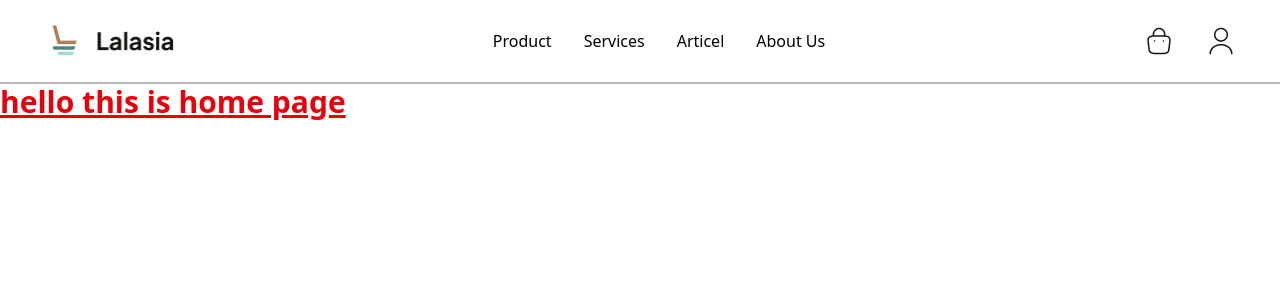
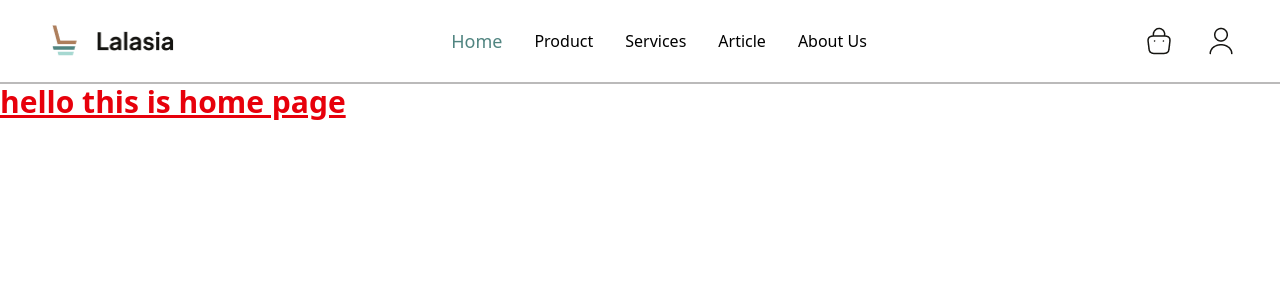
Before and after one commit to alirezafarmani20/Lalasia, a Vue app: page / in a window 1280 px wide. Shown: the top 300 px of the page. Built offline with nearby package versions, Linux system fonts and the light colour scheme.

Commit message:
format the code

```diff
--- a/src/assets/main.css
+++ b/src/assets/main.css
@@ -4,37 +4,37 @@
 
 @theme {
   --color-primary-1: #518581;
-  --color-primary-2: #6E9996;
-  --color-primary-3: #8BAEAB;
-  --color-primary-4: #A8C2C0;
-  --color-primary-5: #C5D6D5;
-  --color-primary-6: #DCE7E6;
-  --color-secondary-1: #FFB23F;
-  --color-secondary-2: #FFBF5F;
-  --color-secondary-3: #FFCC7F;
-  --color-secondary-4: #FFD89F;
-  --color-secondary-5: #FFE5BF;
-  --color-secondary-6: #FFF0D9;
+  --color-primary-2: #6e9996;
+  --color-primary-3: #8baeab;
+  --color-primary-4: #a8c2c0;
+  --color-primary-5: #c5d6d5;
+  --color-primary-6: #dce7e6;
+  --color-secondary-1: #ffb23f;
+  --color-secondary-2: #ffbf5f;
+  --color-secondary-3: #ffcc7f;
+  --color-secondary-4: #ffd89f;
+  --color-secondary-5: #ffe5bf;
+  --color-secondary-6: #fff0d9;
   --color-title-1: #151411;
-  --color-title-2: #3C3B39;
+  --color-title-2: #3c3b39;
   --color-title-3: #636260;
-  --color-title-4: #8A8988;
-  --color-title-5: #B1B1B0;
-  --color-title-6: #D0D0CF;
-  --color-paragraph-1: #AFADB5;
-  --color-paragraph-2: #BCBBC1;
-  --color-paragraph-3: #CAC8CE;
-  --color-paragraph-4: #D7D6DA;
-  --color-paragraph-5: #E4E4E6;
-  --color-paragraph-6: #EFEFF0;
-  --color-placeholder-1: #F9F9F9;
-  --color-placeholder-2: #FAFAFA;
-  --color-placeholder-3: #FBFBFB;
-  --color-placeholder-4: #FCFCFC;
-  --color-placeholder-5: #FDFDFD;
-  --color-placeholder-6: #FEFEFE;
-  --color-screen-1: #FFFFFF;
-  --color-screen-2: #F3F3F3;
+  --color-title-4: #8a8988;
+  --color-title-5: #b1b1b0;
+  --color-title-6: #d0d0cf;
+  --color-paragraph-1: #afadb5;
+  --color-paragraph-2: #bcbbc1;
+  --color-paragraph-3: #cac8ce;
+  --color-paragraph-4: #d7d6da;
+  --color-paragraph-5: #e4e4e6;
+  --color-paragraph-6: #efeff0;
+  --color-placeholder-1: #f9f9f9;
+  --color-placeholder-2: #fafafa;
+  --color-placeholder-3: #fbfbfb;
+  --color-placeholder-4: #fcfcfc;
+  --color-placeholder-5: #fdfdfd;
+  --color-placeholder-6: #fefefe;
+  --color-screen-1: #ffffff;
+  --color-screen-2: #f3f3f3;
 }
 
 * {
--- a/src/components/Header.vue
+++ b/src/components/Header.vue
@@ -10,7 +10,11 @@ import Navigation from "./Navigation.vue";
         <div class="flex items-center">
           <!--logo section-->
           <RouterLink to="/">
-                <img src="../assets/images/logo.png" alt="site logo" class="w-[99px] h-[32px] sm:w-[130px] sm:h-[42px]">
+            <img
+              src="../assets/images/logo.png"
+              alt="site logo"
+              class="w-[99px] h-[32px] sm:w-[130px] sm:h-[42px]"
+            />
           </RouterLink>
         </div>
         <div class="flex items-center">
@@ -19,8 +23,8 @@ import Navigation from "./Navigation.vue";
         </div>
         <div class="hidden sm:flex items-center gap-[2rem]">
           <!--register box-->
-            <img src="../assets/icons/bag-2.png" alt="shopping bag" class="w-[30px] h-[30px]">
-            <img src="../assets/icons/user.png" alt="user image" class="w-[30px] h-[30px]">
+          <img src="../assets/icons/bag-2.png" alt="shopping bag" class="w-[30px] h-[30px]" />
+          <img src="../assets/icons/user.png" alt="user image" class="w-[30px] h-[30px]" />
         </div>
       </div>
     </Container>
--- a/src/components/Navigation.vue
+++ b/src/components/Navigation.vue
@@ -1,29 +1,78 @@
 <script setup>
-import { ref } from 'vue';
-import { RouterLink } from 'vue-router';
-let isActive = ref(false)
+import { ref } from "vue";
+import { RouterLink } from "vue-router";
+
+let isActive = ref(false);
+let selected = ref("home");
+
 const menuIsActive = () => {
-    isActive.value = !isActive.value
-}
+  isActive.value = !isActive.value;
+};
+const productIsSelected = () => {
+  selected.value = "product";
+  console.log("product page");
+};
+const servicesIsSelected = () => {
+  selected.value = "services";
+  console.log("services page");
+};
+const articelIsSelected = () => {
+  selected.value = "articel";
+  console.log("articel page");
+};
+const aboutIsSelected = () => {
+  selected.value = "about";
+  console.log("about page");
+};
+const homeIsSelected = () => {
+  selected.value = "home";
+  console.log("home page");
+};
 </script>
 
 <template>
-    <!--dectiop menu-->
-    <nav class="hidden sm:flex items-center gap-[2rem] capitalize text-black">
-        <RouterLink to="/product">product</RouterLink>
-        <RouterLink to="/services">services</RouterLink>
-        <RouterLink to="/articles">articel</RouterLink>
-        <RouterLink to="/about">about us</RouterLink>
+  <!-- desktop menu -->
+  <nav class="hidden sm:flex items-center gap-[2rem] capitalize text-black font-medium">
+    <RouterLink
+      to="/"
+      :style="selected == 'home' ? { color: '#518581', fontSize: '18px' } : {}"
+      @click="homeIsSelected"
+      >Home</RouterLink
+    >
+    <RouterLink
+      to="/product"
+      :style="selected == 'product' ? { color: '#518581', fontSize: '18px' } : {}"
+      @click="productIsSelected"
+      >product</RouterLink
+    >
+    <RouterLink
+      to="/services"
+      :style="selected == 'services' ? { color: '#518581', fontSize: '18px' } : {}"
+      @click="servicesIsSelected"
+      >services</RouterLink
+    >
+    <RouterLink
+      to="/articles"
+      :style="selected == 'articel' ? { color: '#518581', fontSize: '18px' } : {}"
+      @click="articelIsSelected"
+      >article</RouterLink
+    >
+    <RouterLink
+      to="/about"
+      :style="selected == 'about' ? { color: '#518581', fontSize: '18px' } : {}"
+      @click="aboutIsSelected"
+      >about us</RouterLink
+    >
   </nav>
-    <!--mobile menu-->
+  <!-- mobile menu -->
   <div class="flex sm:hidden flex-col gap-2">
     <button @click="menuIsActive" class="flex items-center">
-            <img src="../assets/icons/menu.png" alt="drop down menu">
+      <img src="../assets/icons/menu.png" alt="drop down menu" />
     </button>
     <nav v-if="isActive" class="flex flex-col">
-            <RouterLink to="/product">product</RouterLink>
+      <RouterLink to="/product" @click="menuIsSelected">product</RouterLink>
       <RouterLink to="/services">services</RouterLink>
-            <RouterLink to="/articles">articel</RouterLink>
+      <RouterLink to="/articles">article</RouterLink>
       <RouterLink to="/about">about us</RouterLink>
     </nav>
   </div>
```
Also changed, not shown: src/App.vue (line endings or trailing spaces). Lines whose indentation alone changed are shown as unchanged.
